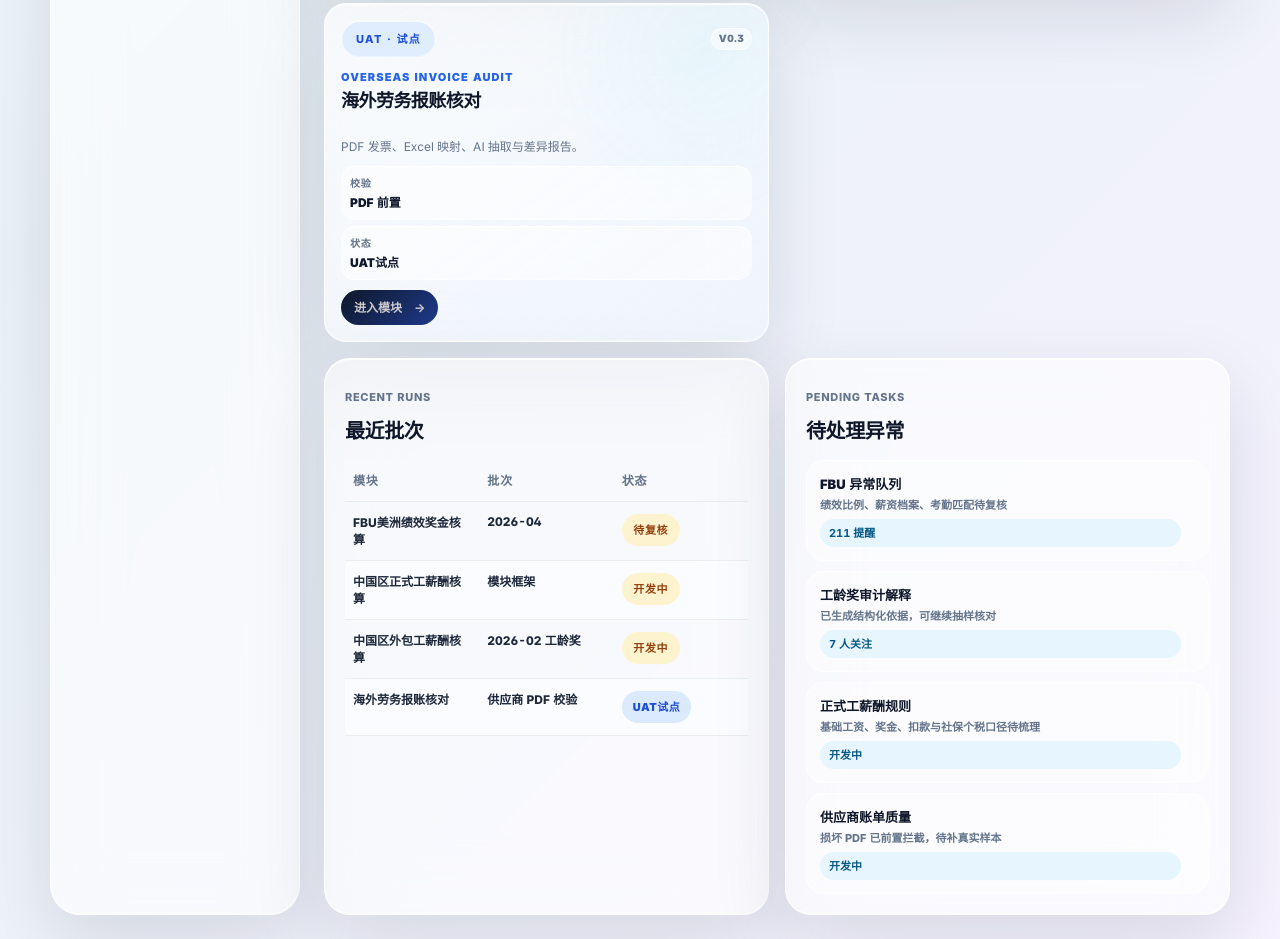
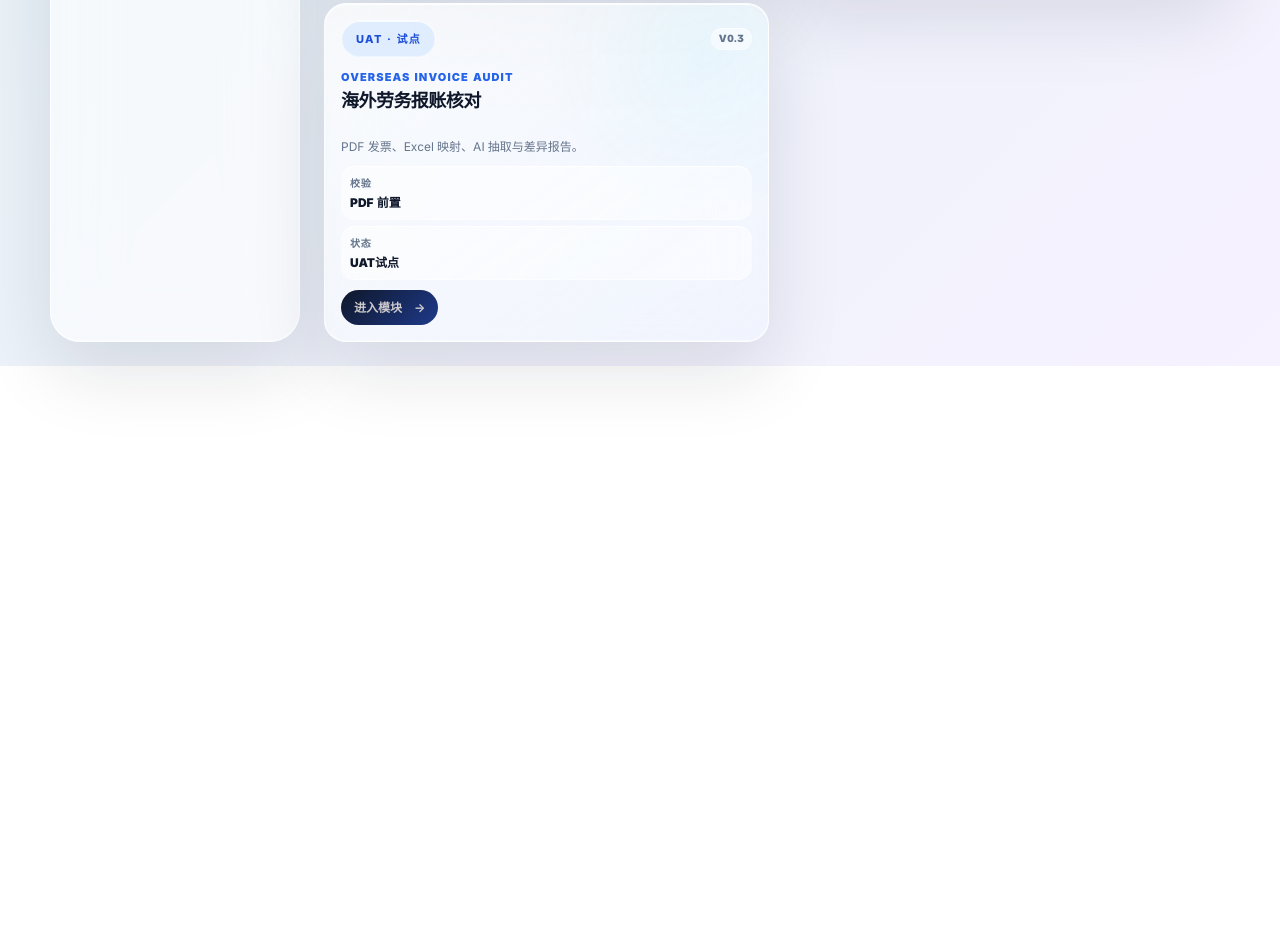
Before and after one commit to Yaosc972/Payroll-Automated-VC, a plain HTML site: page bonus_platform/static/index.html in a window 1280 px wide. Shown: the part 1138-2077 px from the top of the page. After the commit the page ends 1504 px from the top, so only its background shows below. Drawn offline with nearby package versions, Linux system fonts and the light colour scheme; no server answers.

Commit message:
Remove homepage operations panels

```diff
--- a/bonus_platform/static/index.html
+++ b/bonus_platform/static/index.html
@@ -204,78 +204,6 @@
           </div>
         </section>
 
-        <section class="dashboard-lower">
-          <div class="ops-panel">
-            <div class="section-bar compact">
-              <div>
-                <p>Recent Runs</p>
-                <h2>最近批次</h2>
-              </div>
-            </div>
-            <table class="ops-table">
-              <thead>
-                <tr>
-                  <th>模块</th>
-                  <th>批次</th>
-                  <th>状态</th>
-                </tr>
-              </thead>
-              <tbody>
-                <tr>
-                  <td>FBU美洲绩效奖金核算</td>
-                  <td>2026-04</td>
-                  <td><span class="status-pill warning">待复核</span></td>
-                </tr>
-                <tr>
-                  <td>中国区正式工薪酬核算</td>
-                  <td>模块框架</td>
-                  <td><span class="status-pill warning">开发中</span></td>
-                </tr>
-                <tr>
-                  <td>中国区外包工薪酬核算</td>
-                  <td>2026-02 工龄奖</td>
-                  <td><span class="status-pill warning">开发中</span></td>
-                </tr>
-                <tr>
-                  <td>海外劳务报账核对</td>
-                  <td>供应商 PDF 校验</td>
-                  <td><span class="status-pill info">UAT试点</span></td>
-                </tr>
-              </tbody>
-            </table>
-          </div>
-
-          <div class="ops-panel">
-            <div class="section-bar compact">
-              <div>
-                <p>Pending Tasks</p>
-                <h2>待处理异常</h2>
-              </div>
-            </div>
-            <div class="task-list">
-              <a href="fbu-performance.html" data-module-id="fbu">
-                <strong>FBU 异常队列</strong>
-                <span>绩效比例、薪资档案、考勤匹配待复核</span>
-                <b>211 提醒</b>
-              </a>
-              <a href="domestic-labor.html" data-module-id="domestic">
-                <strong>工龄奖审计解释</strong>
-                <span>已生成结构化依据，可继续抽样核对</span>
-                <b>7 人关注</b>
-              </a>
-              <a href="china-employee-payroll.html" data-module-id="employee">
-                <strong>正式工薪酬规则</strong>
-                <span>基础工资、奖金、扣款与社保个税口径待梳理</span>
-                <b>开发中</b>
-              </a>
-              <a href="overseas-labor.html" data-module-id="overseas">
-                <strong>供应商账单质量</strong>
-                <span>损坏 PDF 已前置拦截，待补真实样本</span>
-                <b>开发中</b>
-              </a>
-            </div>
-          </div>
-        </section>
       </main>
     </div>
     <script src="https://cdn.jsdelivr.net/npm/gsap@3.15.0/dist/gsap.min.js"></script>
@@ -283,7 +211,7 @@
       (async () => {
         if (!window.gsap || window.matchMedia('(prefers-reduced-motion: reduce)').matches) return;
 
-        gsap.set('.dashboard-sidebar, .dashboard-topbar, .welcome-panel, .saas-module-card, .ops-panel', {
+        gsap.set('.dashboard-sidebar, .dashboard-topbar, .welcome-panel, .saas-module-card', {
           opacity: 0,
           y: 18,
         });
@@ -294,8 +222,7 @@
           .to('.dashboard-sidebar', { opacity: 1, x: 0, duration: 0.7 })
           .to('.dashboard-topbar', { opacity: 1, y: 0, duration: 0.55 }, '-=0.42')
           .to('.welcome-panel', { opacity: 1, y: 0, duration: 0.62 }, '-=0.32')
-          .to('.saas-module-card', { opacity: 1, y: 0, duration: 0.56, stagger: 0.07 }, '-=0.28')
-          .to('.ops-panel', { opacity: 1, y: 0, duration: 0.5, stagger: 0.06 }, '-=0.22');
+          .to('.saas-module-card', { opacity: 1, y: 0, duration: 0.56, stagger: 0.07 }, '-=0.28');
 
         document.querySelectorAll('.saas-module-card').forEach((card) => {
           card.addEventListener('mouseenter', () => {
```
